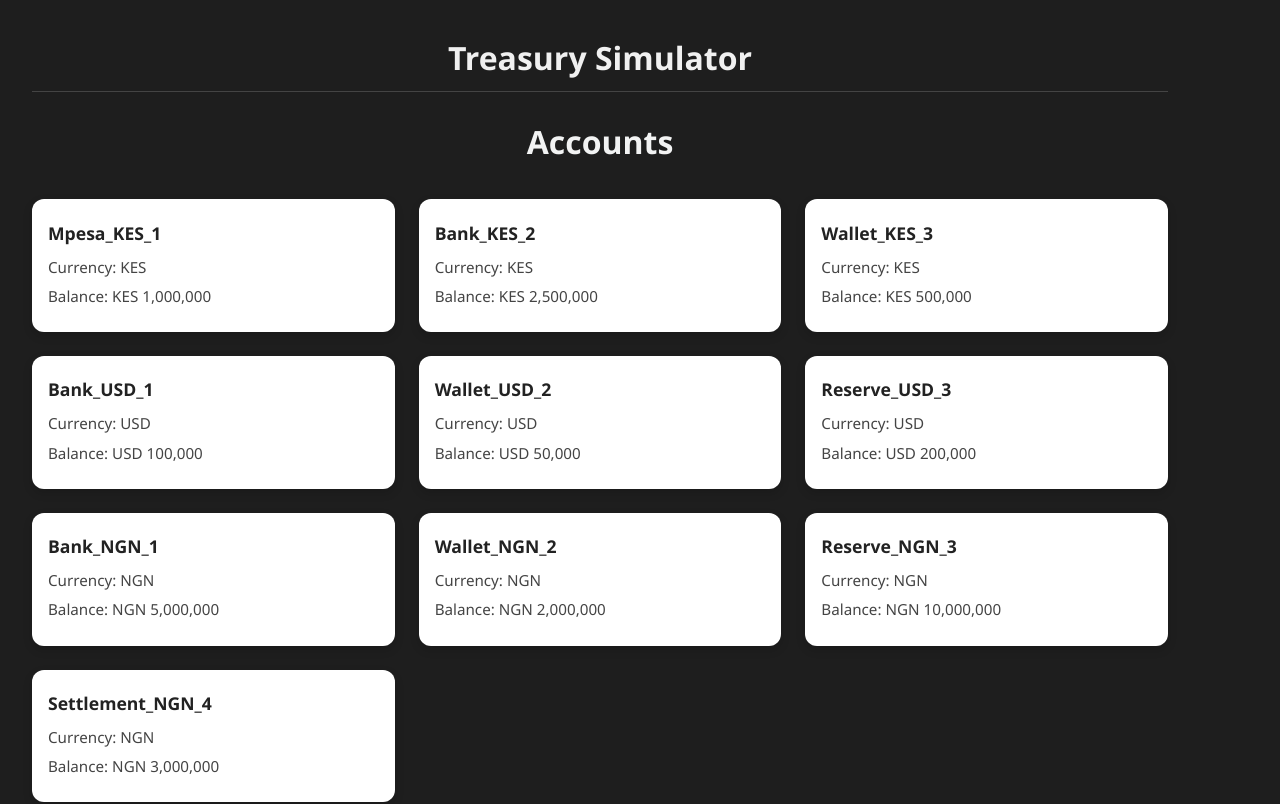
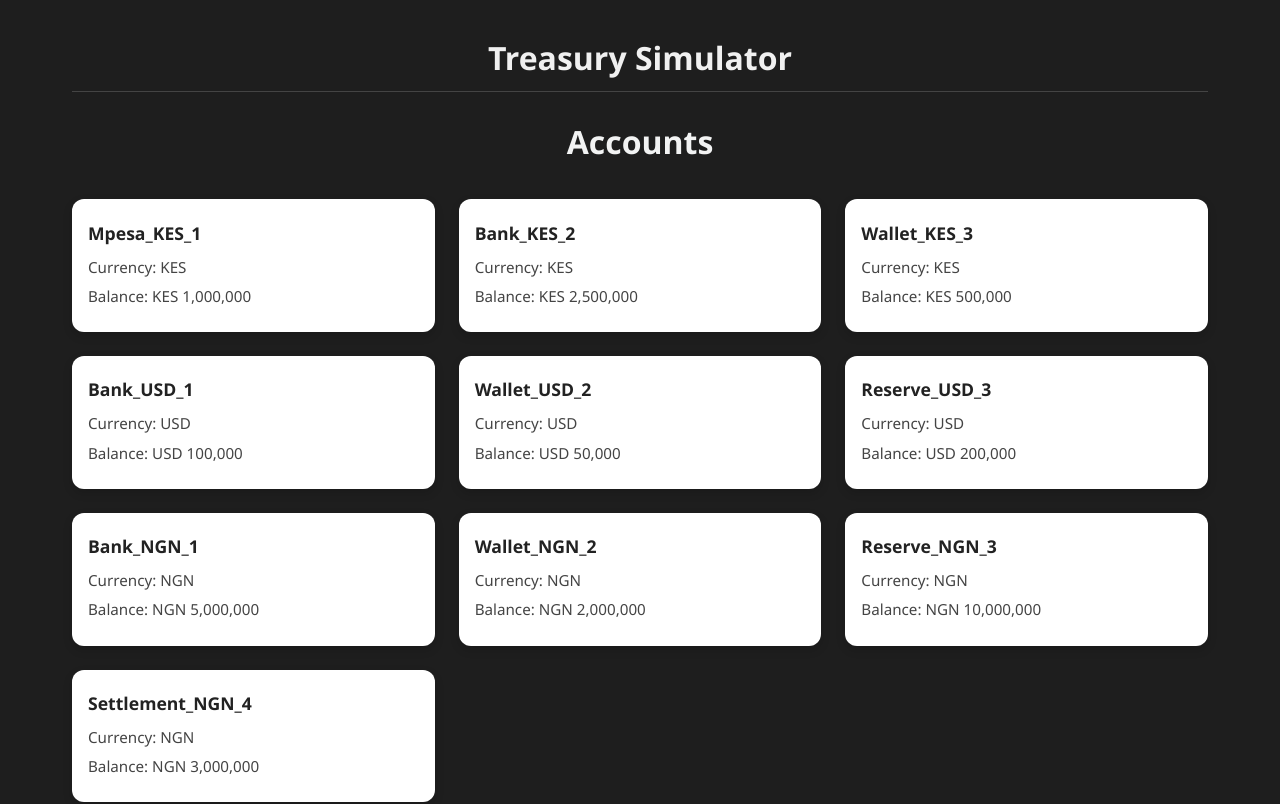
Before and after one commit to KadogoKenya/Treasury, a React (Vite) app: page / in a window 1280 px wide. Shown: the top 804 px of the page. Built offline with nearby package versions, Linux system fonts and the light colour scheme.

Commit message:
updated index styles of body

```diff
--- a/src/index.css
+++ b/src/index.css
@@ -10,18 +10,16 @@ body {
   background-color: #1e1e1e;
   color: #e0e0e0;
   min-height: 100vh;
-  max-width: 1200px;
-  display: grid;
-  place-items: center;
+  display: flex;
+  justify-content: center;
+  align-items: center;
   line-height: 1.6;
 }
 
 .app {
   width: 100%;
-  max-width: 1200;
-  height: 100vh;
+  max-width: 1200px;
   padding: 2rem;
-
 }
 
 h1 {
```
